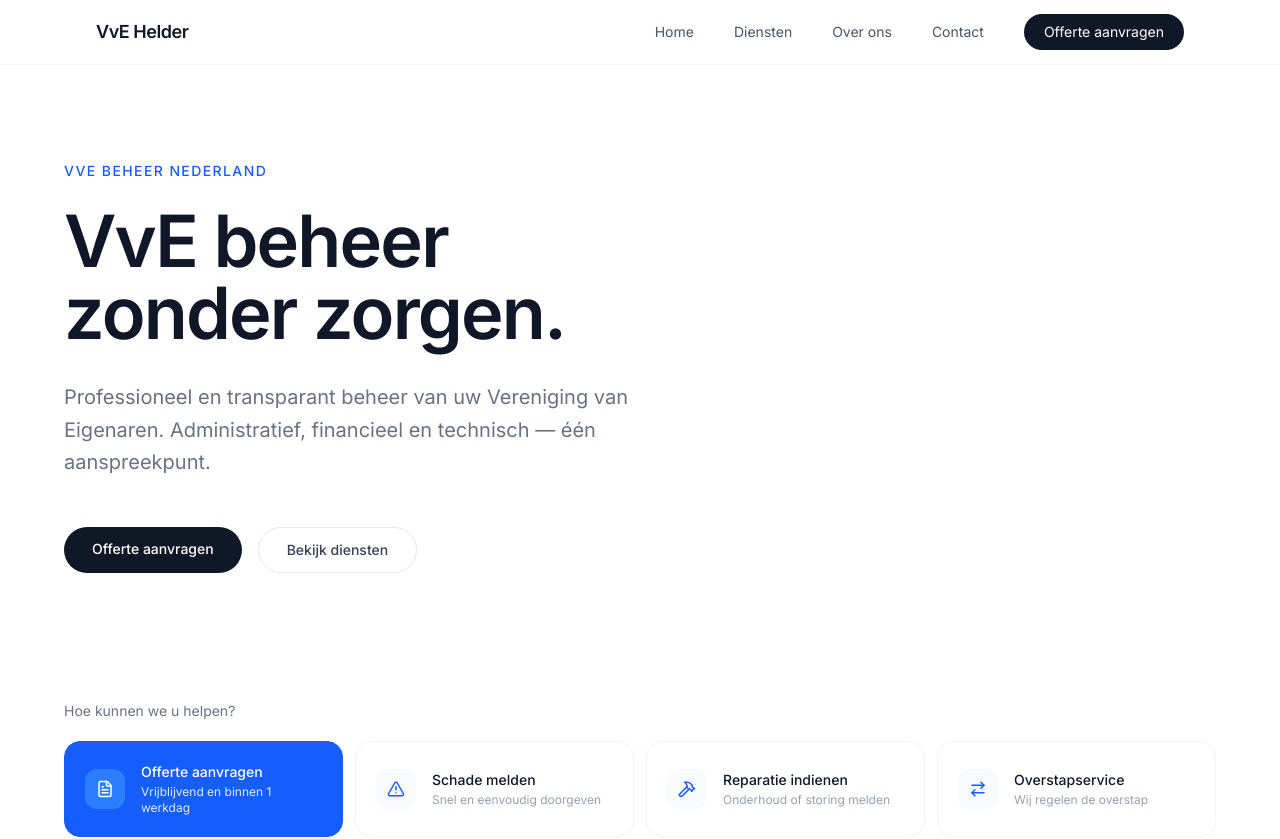
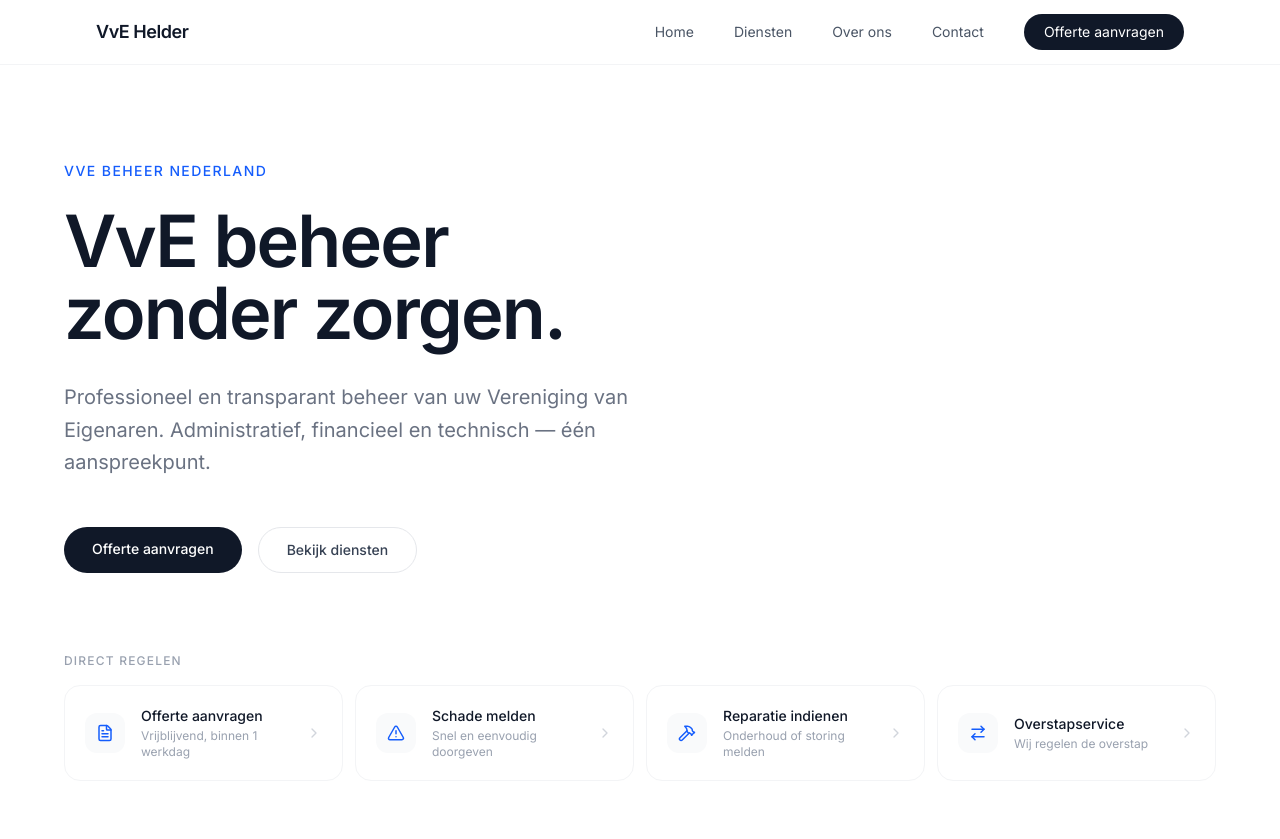
Before and after one commit to mitchellkauderer-code/vve-helder, a Next.js app: page / in a window 1280 px wide. Shown: the top 839 px of the page. Built offline with nearby package versions, Linux system fonts and the light colour scheme.

Commit message:
fix: action block consistent style with chevron

```diff
--- a/app/page.tsx
+++ b/app/page.tsx
@@ -1,6 +1,6 @@
 import type { Metadata } from "next";
 import Link from "next/link";
-import { ClipboardList, PiggyBank, Wrench, CheckCircle, FileText, AlertTriangle, Hammer, ArrowRightLeft } from "lucide-react";
+import { ClipboardList, PiggyBank, Wrench, CheckCircle, FileText, AlertTriangle, Hammer, ArrowRightLeft, ChevronRight } from "lucide-react";
 import DienstCard from "@/components/DienstCard";
 import CTABanner from "@/components/CTABanner";
 
@@ -13,7 +13,7 @@ export const metadata: Metadata = {
 export default function HomePage() {
   return (
     <>
-      <section className="bg-white pt-24 pb-32 px-6">
+      <section className="bg-white pt-24 pb-20 px-6">
         <div className="max-w-6xl mx-auto">
           <p className="text-sm font-medium text-blue-600 mb-6 tracking-widest uppercase">VvE Beheer Nederland</p>
           <h1 className="text-5xl sm:text-7xl font-semibold tracking-tight text-gray-900 leading-none mb-8 max-w-3xl">
@@ -37,30 +37,29 @@ export default function HomePage() {
       {/* Actieblok */}
       <section className="px-6 pb-20 bg-white">
         <div className="max-w-6xl mx-auto">
-          <p className="text-sm text-gray-500 mb-5">Hoe kunnen we u helpen?</p>
+          <p className="text-xs font-medium text-gray-400 uppercase tracking-widest mb-4">Direct regelen</p>
           <div className="grid grid-cols-1 sm:grid-cols-2 lg:grid-cols-4 gap-3">
             {[
-              { icon: FileText, label: "Offerte aanvragen", sub: "Vrijblijvend en binnen 1 werkdag", href: "/offerte-aanvragen", accent: true },
-              { icon: AlertTriangle, label: "Schade melden", sub: "Snel en eenvoudig doorgeven", href: "/schade-melden", accent: false },
-              { icon: Hammer, label: "Reparatie indienen", sub: "Onderhoud of storing melden", href: "/reparatie-indienen", accent: false },
-              { icon: ArrowRightLeft, label: "Overstapservice", sub: "Wij regelen de overstap", href: "/overstapservice", accent: false },
+              { icon: FileText, label: "Offerte aanvragen", sub: "Vrijblijvend, binnen 1 werkdag", href: "/offerte-aanvragen" },
+              { icon: AlertTriangle, label: "Schade melden", sub: "Snel en eenvoudig doorgeven", href: "/schade-melden" },
+              { icon: Hammer, label: "Reparatie indienen", sub: "Onderhoud of storing melden", href: "/reparatie-indienen" },
+              { icon: ArrowRightLeft, label: "Overstapservice", sub: "Wij regelen de overstap", href: "/overstapservice" },
             ].map((item) => (
               <Link
                 key={item.label}
                 href={item.href}
-                className={`flex items-center gap-4 p-5 rounded-2xl border transition-all group ${
-                  item.accent
-                    ? "bg-blue-600 border-blue-600 text-white hover:bg-blue-700"
-                    : "bg-white border-gray-100 hover:border-gray-300 text-gray-900"
-                }`}
+                className="flex items-center justify-between gap-4 p-5 rounded-2xl border border-gray-100 bg-white hover:border-blue-200 hover:bg-blue-50 transition-all group"
               >
-                <div className={`w-10 h-10 rounded-xl flex items-center justify-center shrink-0 ${item.accent ? "bg-blue-500" : "bg-gray-50"}`}>
-                  <item.icon size={18} className={item.accent ? "text-white" : "text-blue-600"} />
+                <div className="flex items-center gap-4">
+                  <div className="w-10 h-10 rounded-xl bg-gray-50 group-hover:bg-white flex items-center justify-center shrink-0 transition-colors">
+                    <item.icon size={18} className="text-blue-600" />
+                  </div>
+                  <div>
+                    <p className="text-sm font-medium text-gray-900">{item.label}</p>
+                    <p className="text-xs mt-0.5 text-gray-400">{item.sub}</p>
+                  </div>
                 </div>
-                <div>
-                  <p className={`text-sm font-medium ${item.accent ? "text-white" : "text-gray-900"}`}>{item.label}</p>
-                  <p className={`text-xs mt-0.5 ${item.accent ? "text-blue-100" : "text-gray-400"}`}>{item.sub}</p>
-                </div>
+                <ChevronRight size={16} className="text-gray-300 group-hover:text-blue-400 transition-colors shrink-0" />
               </Link>
             ))}
           </div>
```
